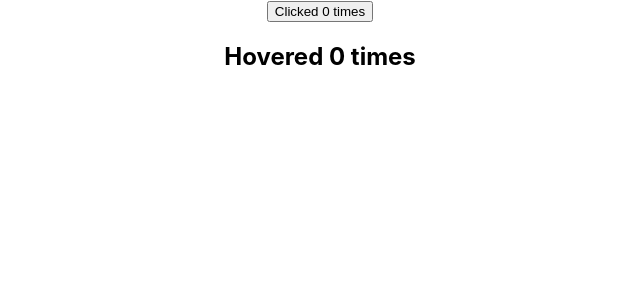
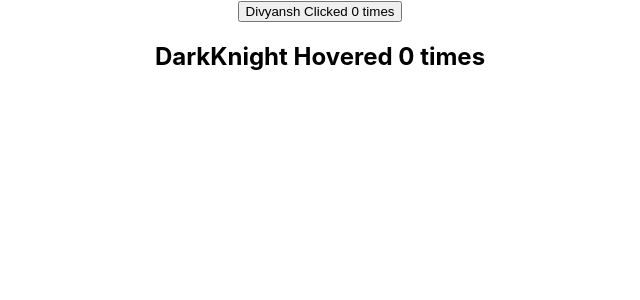
Before and after one commit to Divyansh-007/ReactCrashCourse, a React (Create React App) app: page / in a window 1280 px wide. Shown: the top 300 px of the page, without its empty margins (320-960 px from the left). Built offline with nearby package versions, Linux system fonts and the light colour scheme.

Commit message:
Understand Higher Order Components (with props)

```diff
--- a/src/App.js
+++ b/src/App.js
@@ -11,8 +11,8 @@
 function App() {
   return (
     <div className="App">
-      <ClickCounter />
-      <HoverComponent />
+      <ClickCounter name="Divyansh" />
+      <HoverComponent name="DarkKnight" />
       {/* <FocusInput /> */}
       {/* <RefsDemo /> */}
       {/* <Table /> */}
--- a/src/components/ClickCounter.js
+++ b/src/components/ClickCounter.js
@@ -1,15 +1,17 @@
 import React, { Component } from "react";
-import UpdatedComponent from "./withCounter";
+import withCounter from "./withCounter";
 
 class ClickCounter extends Component {
   render() {
     const { count, incrementCount } = this.props;
     return (
       <div>
-        <button onClick={incrementCount}>Clicked {count} times</button>
+        <button onClick={incrementCount}>
+          {this.props.name} Clicked {count} times
+        </button>
       </div>
     );
   }
 }
 
-export default UpdatedComponent(ClickCounter);
+export default withCounter(ClickCounter);
--- a/src/components/HoverComponent.js
+++ b/src/components/HoverComponent.js
@@ -1,15 +1,17 @@
 import React, { Component } from "react";
-import UpdatedComponent from "./withCounter";
+import withCounter from "./withCounter";
 
 class HoverComponent extends Component {
   render() {
     const { count, incrementCount } = this.props;
     return (
       <div>
-        <h2 onMouseOver={incrementCount}>Hovered {count} times</h2>
+        <h2 onMouseOver={incrementCount}>
+          {this.props.name} Hovered {count} times
+        </h2>
       </div>
     );
   }
 }
 
-export default UpdatedComponent(HoverComponent);
+export default withCounter(HoverComponent);
--- a/src/components/withCounter.js
+++ b/src/components/withCounter.js
@@ -1,7 +1,7 @@
 import React from "react";
 
-const UpdatedComponent = (OriginalComponent) => {
-  class NewComponent extends React.Component {
+const withCounter = (WrappedComponent) => {
+  class WithCounter extends React.Component {
     constructor(props) {
       super(props);
       this.state = {
@@ -19,14 +19,15 @@
 
     render() {
       return (
-        <OriginalComponent
+        <WrappedComponent
           count={this.state.count}
           incrementCount={this.incrementCount}
+          {...this.props}
         />
       );
     }
   }
-  return NewComponent;
+  return WithCounter;
 };
 
-export default UpdatedComponent;
+export default withCounter;
```
